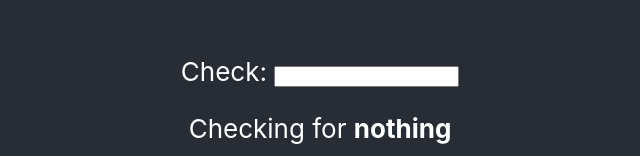
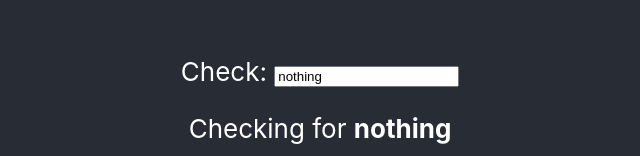
Before and after one commit to jsu800/react-hacker-stories, a React (Create React App) app: page / in a window 1280 px wide. Shown: the part 518-674 px from the top of the page, without its empty margins (320-960 px from the left). Built offline with nearby package versions, Linux system fonts and the light colour scheme.

Commit message:
controlled vs uncontrolled components

```diff
--- a/src/App.js
+++ b/src/App.js
@@ -53,7 +53,7 @@ const Input = props => {
   return (
     <div>
       <label htmlFor="Check">Check: </label>
-      <input id="check" type="text" onChange={props.onInput} />
+      <input id="check" type="text" value={props.userInput} onChange={props.onInput} />
       <p>Checking for <b>{props.userInput}</b></p>
     </div>
   );
```
